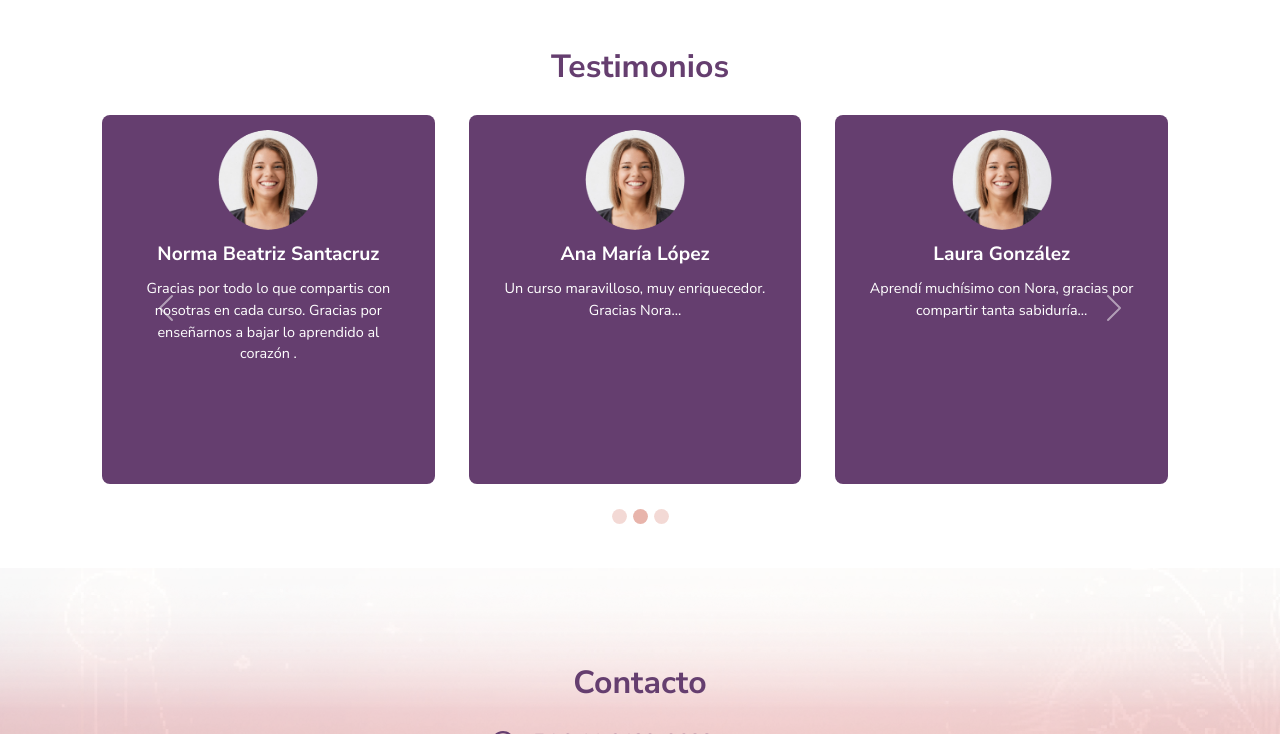
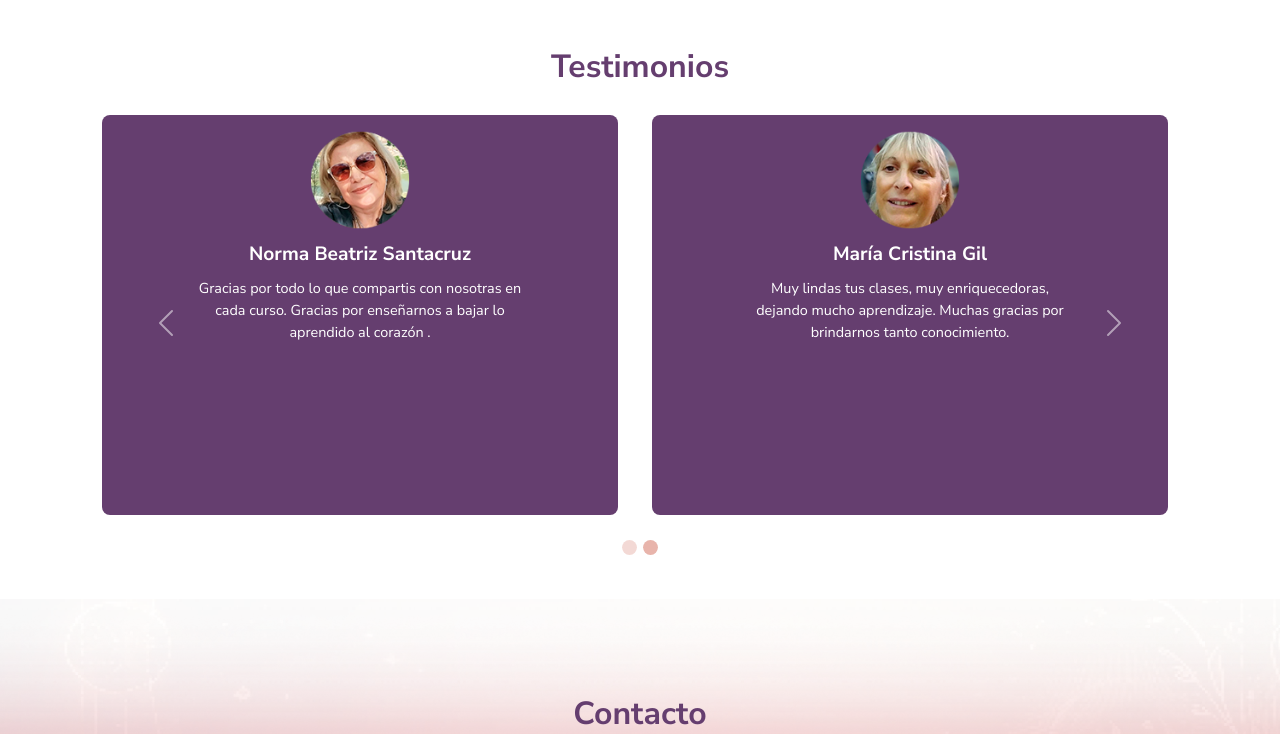
Before and after one commit to Lauritaweb/astrologia-nora, a plain HTML site: page index.html in a window 1280 px wide. Shown: the part 3730-4464 px from the top of the page. Drawn offline with nearby package versions, Linux system fonts and the light colour scheme.

Commit message:
cambios en testimonios

```diff
--- a/assets/styles/scss/_sections.scss
+++ b/assets/styles/scss/_sections.scss
@@ -85,6 +85,7 @@ header.jumbotron{
         justify-content: flex-start;
         margin-right: 10px;
         border-radius: 8px;
+        min-height: 400px;
         p{
           display: -webkit-box;
           height: 180px;
--- a/index.html
+++ b/index.html
@@ -135,7 +135,7 @@
                         </p>
                         <p class="lh-2 fs-5">
                             <a href="https://astrologianora.com.ar/libros/Los-numeros-desde-el-mito-Nora-Sindona-cap-1.pdf">
-                                📖 Descargá y leé gratis el capítulo 1
+                              Descargá y leé gratis el capítulo 1
                             </a>
                             y comenzá a transformar tu mirada sobre la vida.
                         </p>
@@ -255,7 +255,7 @@
                   <div class="carousel-indicators">
                       <button type="button" data-bs-target="#carouselTestimonios" data-bs-slide-to="0" class="active" aria-label="Slide 1"></button>
                       <button type="button" data-bs-target="#carouselTestimonios" data-bs-slide-to="1" aria-label="Slide 2"></button>
-                      <button type="button" data-bs-target="#carouselTestimonios" data-bs-slide-to="2" aria-label="Slide 3"></button>
+                      <!-- <button type="button" data-bs-target="#carouselTestimonios" data-bs-slide-to="2" aria-label="Slide 3"></button> -->
                   </div>
 
                   <!-- Contenido del Carrusel -->
@@ -263,33 +263,24 @@
                       <!-- Slide 1 -->
                       <div class="carousel-item active">
                           <div class="row">
-                              <div class="col-md-4">
-                                  <figure class="text-center">
-                                      <img src="./assets/img/fototestimonial-1.png" class="img-fluid rounded-circle" alt="Testimonio 1">
+                              <div class="col-md-6">
+                                  <figure class="text-center px-0 px-5">
+                                      <img src="./assets/img/testimonio-monica.png" class="img-fluid rounded-circle" alt="Testimonio 1">
                                       <figcaption>Monica Muiña</figcaption>
-                                      <p>
+                                      <p class="px-0 px-5">
                                         Estudiar con Nora es sumergirse en la sabiduría milenaria que abarca todos los conocimientos Astrologia, Numerologia, Mitología, Tarot, Cabala y muchas mas. La pasión, el compromiso y el profesionalismo son el sello en todas sus clases.
                                         Sin lugar a dudas, Nora es Una gran maestra y una gran Alma Maga !!!!
                                       </p>
                                   </figure>
                               </div>
-                              <div class="col-md-4">
-                                  <figure class="text-center">
-                                      <img src="./assets/img/fototestimonial-1.png" class="img-fluid rounded-circle" alt="Testimonio 2">
+                              <div class="col-md-6">
+                                  <figure class="text-center px-0 px-5">
+                                      <img src="./assets/img/testimonio-marcela.png" class="img-fluid rounded-circle" alt="Testimonio 2">
                                       <figcaption>Marcela Noemi Caruso</figcaption>
-                                      <p>
+                                      <p class="px-0 px-5">
                                         Gracias por descubrir junto a vos este camino. Un bello despertar.
                                         Es difícil que el maestro llegue al alumno. Vos lo haces.
                                         Gracias, gracias, gracias
-                                      </p>
-                                  </figure>
-                              </div>
-                              <div class="col-md-4">
-                                  <figure class="text-center">
-                                      <img src="./assets/img/fototestimonial-1.png" class="img-fluid rounded-circle" alt="Testimonio 3">
-                                      <figcaption>María Cristina Gil</figcaption>
-                                      <p>
-                                        Muy lindas tus clases, muy enriquecedoras, dejando mucho aprendizaje. Muchas gracias por brindarnos tanto conocimiento.
                                       </p>
                                   </figure>
                               </div>
@@ -299,31 +290,23 @@
                       <!-- Slide 2 -->
                       <div class="carousel-item">
                           <div class="row">
-                              <div class="col-md-4">
-                                  <figure class="text-center">
-                                      <img src="./assets/img/fototestimonial-1.png" class="img-fluid rounded-circle" alt="Testimonio 4">
-                                      <figcaption>Norma Beatriz Santacruz</figcaption>
-                                      <p>Gracias  por todo lo que compartis con nosotras en cada curso. Gracias  por enseñarnos a bajar  lo aprendido  al corazón .</p>
-                                  </figure>
-                              </div>
-                              <div class="col-md-4">
-                                  <figure class="text-center">
-                                      <img src="./assets/img/fototestimonial-1.png" class="img-fluid rounded-circle" alt="Testimonio 5">
-                                      <figcaption>Ana María López</figcaption>
-                                      <p>Un curso maravilloso, muy enriquecedor. Gracias Nora...</p>
-                                  </figure>
-                              </div>
-                              <div class="col-md-4">
-                                  <figure class="text-center">
-                                      <img src="./assets/img/fototestimonial-1.png" class="img-fluid rounded-circle" alt="Testimonio 6">
-                                      <figcaption>Laura González</figcaption>
-                                      <p>Aprendí muchísimo con Nora, gracias por compartir tanta sabiduría...</p>
-                                  </figure>
-                              </div>
-                          </div>
+                            <div class="col-md-6">
+                              <figure class="text-center px-0 px-5">
+                                  <img src="./assets/img/testionio-norma.png" class="img-fluid rounded-circle" alt="Testimonio 4">
+                                  <figcaption>Norma Beatriz Santacruz</figcaption>
+                                  <p class="px-0 px-5">Gracias  por todo lo que compartis con nosotras en cada curso. Gracias  por enseñarnos a bajar  lo aprendido  al corazón .</p>
+                              </figure>
+                            </div>
+                            <div class="col-md-6">
+                              <figure class="text-center px-0 px-5">
+                                  <img src="./assets/img/testimonio-maria-cristina.png" class="img-fluid rounded-circle" alt="Testimonio 3">
+                                  <figcaption>María Cristina Gil</figcaption>
+                                  <p class="px-0 px-5">
+                                    Muy lindas tus clases, muy enriquecedoras, dejando mucho aprendizaje. Muchas gracias por brindarnos tanto conocimiento.
+                                  </p>
+                              </figure>
+                            </div>
                       </div>
-
-
                   </div>
 
                   <!-- Botones de Navegación -->
```
Also changed, not shown: assets/img/testimonio-laura.png (added), assets/img/testimonio-marcela.png (added), assets/img/testimonio-maria-cristina.png (added), assets/img/testimonio-monica.png (added), assets/img/testionio-norma.png (added), assets/styles/css/main.css.
